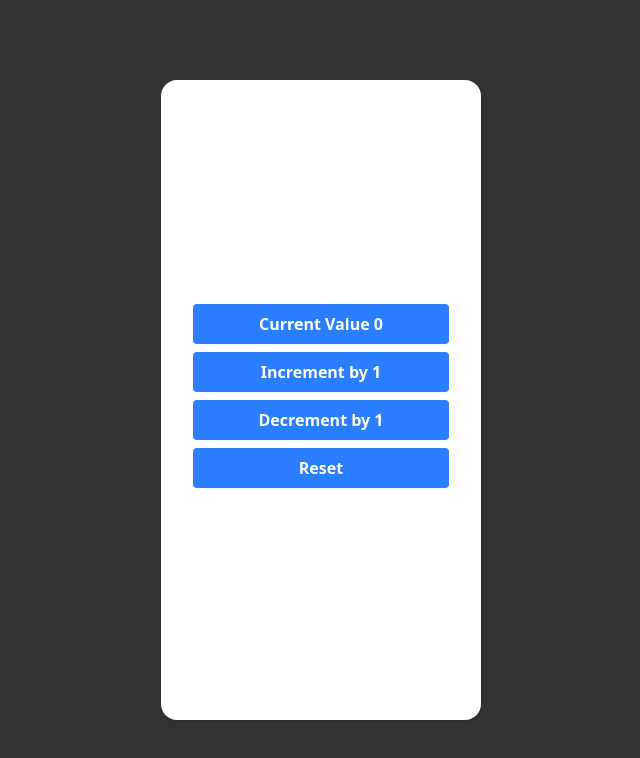
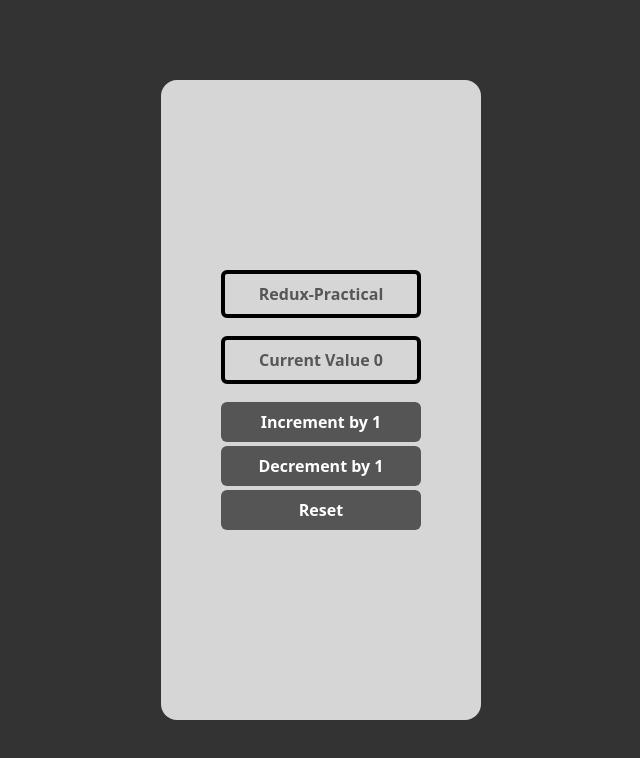
Before and after one commit to JeesVincent0/redux-practical, a React (Vite) app: page / in a window 1280 px wide. Shown: the top 758 px of the page, without its empty margins (319-959 px from the left). Built offline with nearby package versions, Linux system fonts and the light colour scheme.

Commit message:
small changes in UI

```diff
--- a/src/components/Counter.tsx
+++ b/src/components/Counter.tsx
@@ -1,6 +1,6 @@
-import { style } from "./counterStyle";
+import { counterStyle } from "./counterStyle";
 import { increment, decremenet, reset } from "../redux/counterSlice";
-import {type RootState, type AppDispatch } from "../redux/store";
+import { type RootState, type AppDispatch } from "../redux/store";
 import { useSelector, useDispatch } from "react-redux";
 import React from "react";
 
@@ -11,12 +11,13 @@ const Counter: React.FC = () => {
     const dispatch = useDispatch<AppDispatch>();
 
     return (
-    <div className="absolute h-screen w-screen flex justify-center items-center bg-black/80">
-      <div className="relative h-[80vh] w-[25vw] rounded-2xl bg-white shadow-sm flex flex-col justify-center">
-        <p className={style.displayCounter}>Current Value {count}</p>
-        <button className={style.button} onClick={() => dispatch(increment())}>Increment by 1</button>
-        <button className={style.button} onClick={() => dispatch(decremenet())}>Decrement by 1</button>
-        <button className={style.button} onClick={() => dispatch(reset())}>Reset</button>
+        <div className={counterStyle.mainDiv}>
+            <div className={counterStyle.innerDiv}>
+                <p className={counterStyle.counterDisplay}>Redux-Practical</p>
+                <p className={counterStyle.counterDisplay}>Current Value {count}</p>
+                <button className={counterStyle.button} onClick={() => dispatch(increment())}>Increment by 1</button>
+                <button className={counterStyle.button} onClick={() => dispatch(decremenet())}>Decrement by 1</button>
+                <button className={counterStyle.button} onClick={() => dispatch(reset())}>Reset</button>
             </div>
         </div>
     )
--- a/src/components/counterStyle.ts
+++ b/src/components/counterStyle.ts
@@ -1,4 +1,6 @@
-export const style = {
-    displayCounter: "h-10 w-[80%] flex justify-center items-center mx-auto bg-blue-500 mb-2 rounded-sm cursor-pointer hover:bg-blue-900 font-bold text-white",
-    button: "h-10 w-[80%] mx-auto bg-blue-500 mb-2 rounded-sm cursor-pointer hover:bg-blue-900 font-bold text-white"
+export const counterStyle = {
+    mainDiv: "bg-black/80 w-screen h-screen flex justify-center items-center",
+    innerDiv: "w-[25vw] h-[80vh] bg-white/80 rounded-2xl flex flex-col items-center justify-center",
+    counterDisplay: "mb-4 font-bold text-black/60 text-center w-50 rounded-md p-2 m-0.5 border-4 border-black",
+    button: "bg-black/60 hover:bg-black/80 font-bold text-white w-50 rounded-md p-2 m-0.5",
 }
```
Lines whose indentation alone changed are shown as unchanged.
